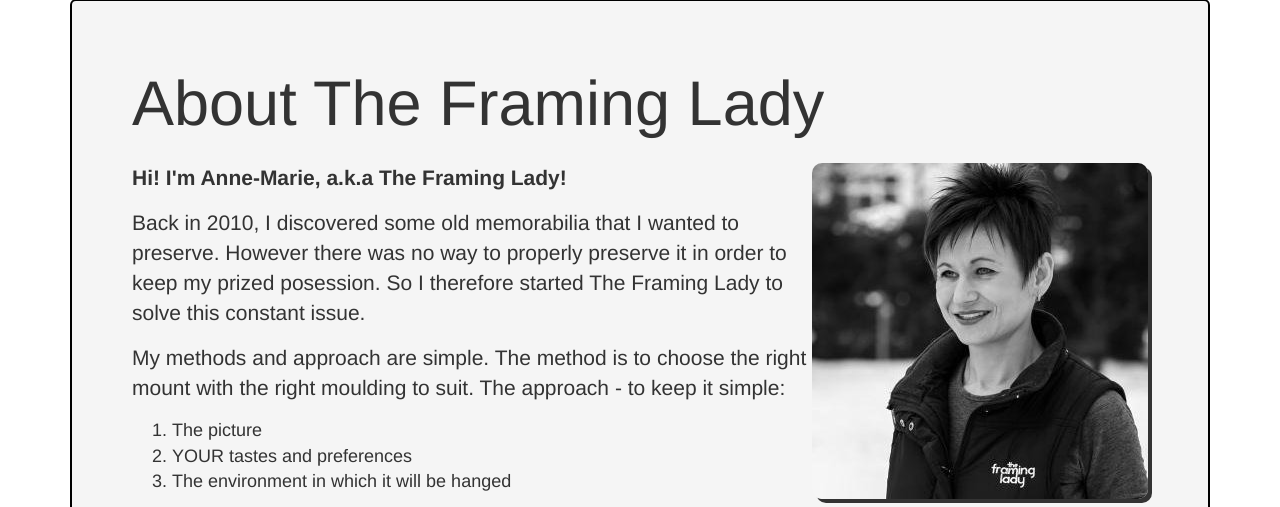
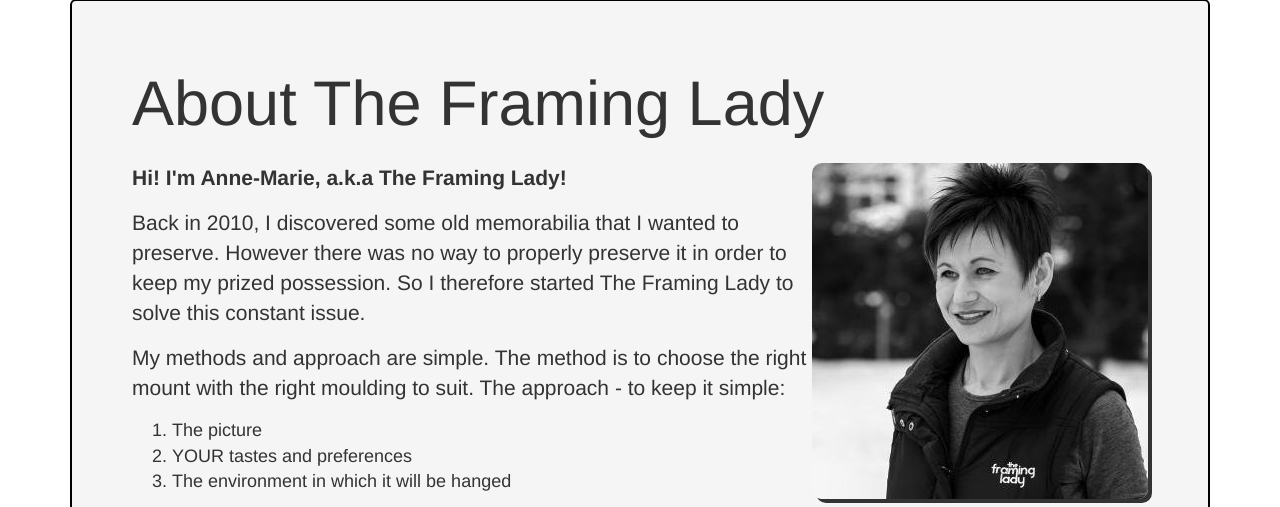
Before and after one commit to BennySLV/TheFramingLady, a PHP site: page /about.php in a window 1280 px wide. Shown: the part 194-701 px from the top of the page. Run offline with PHP 8.4, Linux system fonts and the light colour scheme; some libraries are stand-ins or nearby versions.

Commit message:
Fixed spelling error in text.

```diff
--- a/public/about.php
+++ b/public/about.php
@@ -59,7 +59,7 @@
 				<div class="col-sm-12">
 				<h1>About The Framing Lady</h1>
 					<p id="intro-text">Hi! I'm Anne-Marie, a.k.a The Framing Lady!<img id="profile-pic" src="images/web-images/the-framing-lady-profile-pic.jpg" /></p>
-					<p>Back in 2010, I discovered some old memorabilia that I wanted to preserve. However there was no way to properly preserve it in order to keep my prized posession. So I therefore started The Framing Lady to solve this constant issue.</p>
+					<p>Back in 2010, I discovered some old memorabilia that I wanted to preserve. However there was no way to properly preserve it in order to keep my prized possession. So I therefore started The Framing Lady to solve this constant issue.</p>
 					<p>My methods and approach are simple. The method is to choose the right mount with the right moulding to suit. The approach - to keep it simple:
 					<ol>
 						<li>The picture</li>
```
